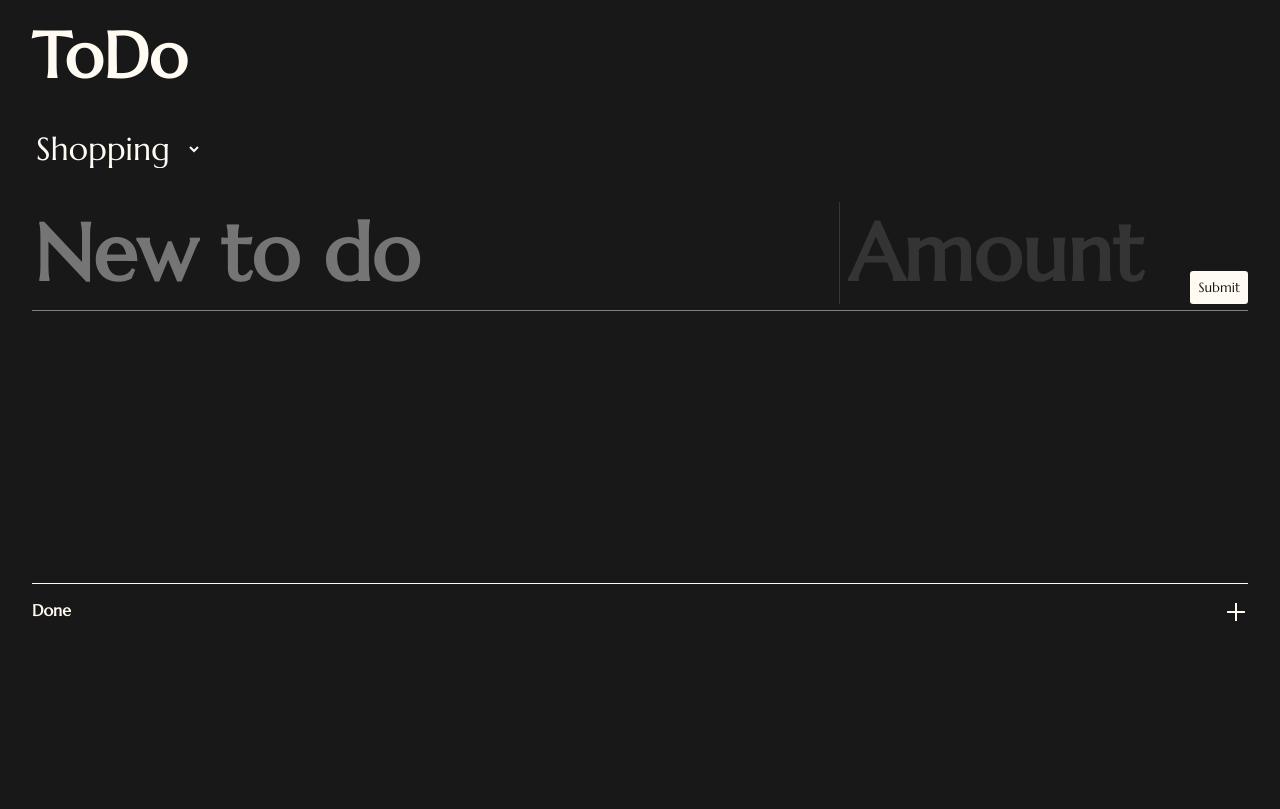
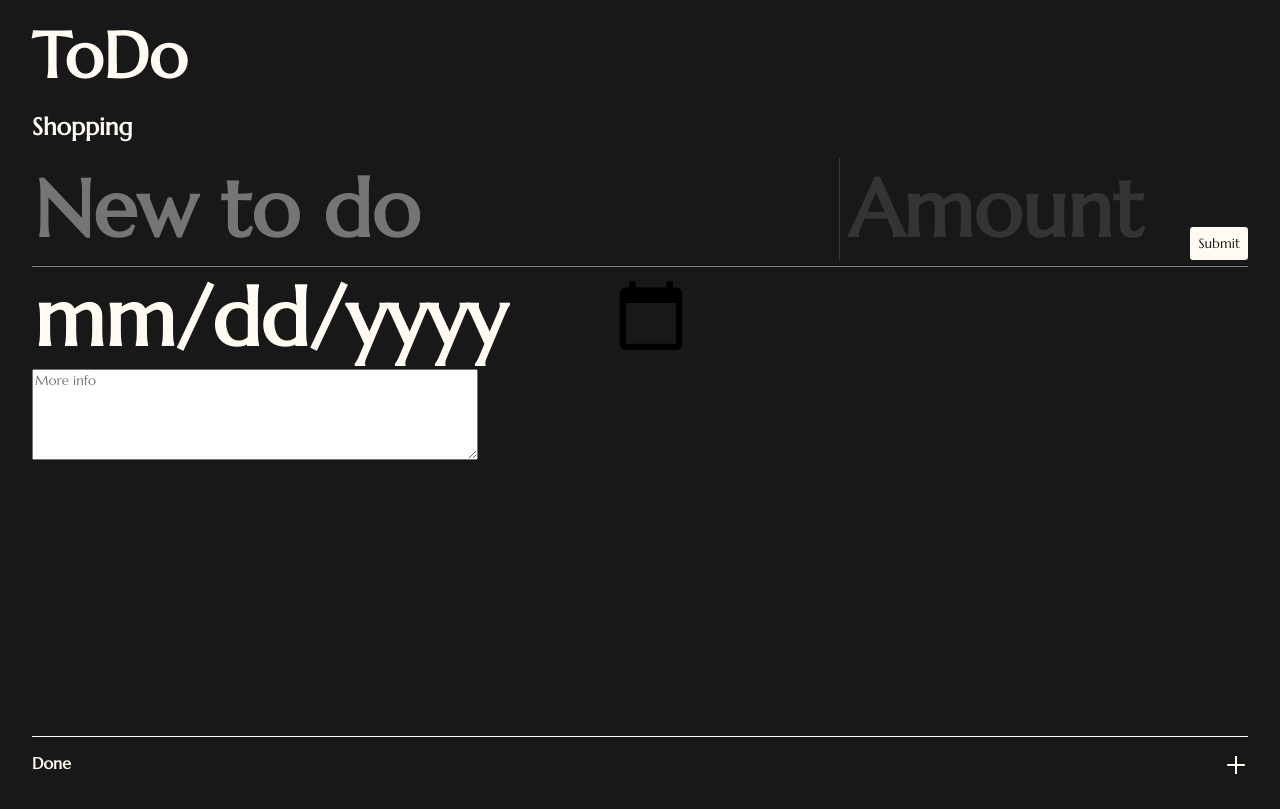
Before and after one commit to juli81n7/todoapp, a plain HTML site: page index.html in a window 1280 px wide. Drawn offline with Linux system fonts and the light colour scheme.

Commit message:
tilføjet ting

```diff
--- a/index.html
+++ b/index.html
@@ -18,17 +18,22 @@
     <main>
       <section class="list">
         <header>
-          <select name="list_name" id="list_name" class="list_name">
-            <option value="shoppinList">Shopping</option>
-            <option value="work">Work</option>
-          </select>
+          <h2 class="list_name">Shopping</h2>
           <p><span class="completed_number"></span></p>
         </header>
-        <h5 class="alert no">*you have to add content befor submitting your todo</h5>
-        <div class="new">
-          <input class="new_item" type="text" name="new_item" id="1" placeholder="New to do" />
-          <input type="number" class="count" placeholder="Amount" />
-          <button class="submit">Submit</button>
+        <div class="new_outer hidden">
+          <div class="new">
+            <input class="new_item" type="text" name="new_item" id="1" placeholder="New to do" />
+            <input type="number" class="count" placeholder="Amount" />
+            <button class="submit">Submit</button>
+          </div>
+
+          <div class="more_new_container">
+            <div class="more_new_inner">
+              <input class="date" type="date" />
+              <textarea name="more_info" id="more_info" cols="70" rows="5" class="more_info" placeholder="More info"></textarea>
+            </div>
+          </div>
         </div>
         <div class="to_do_list"></div>
 
```
